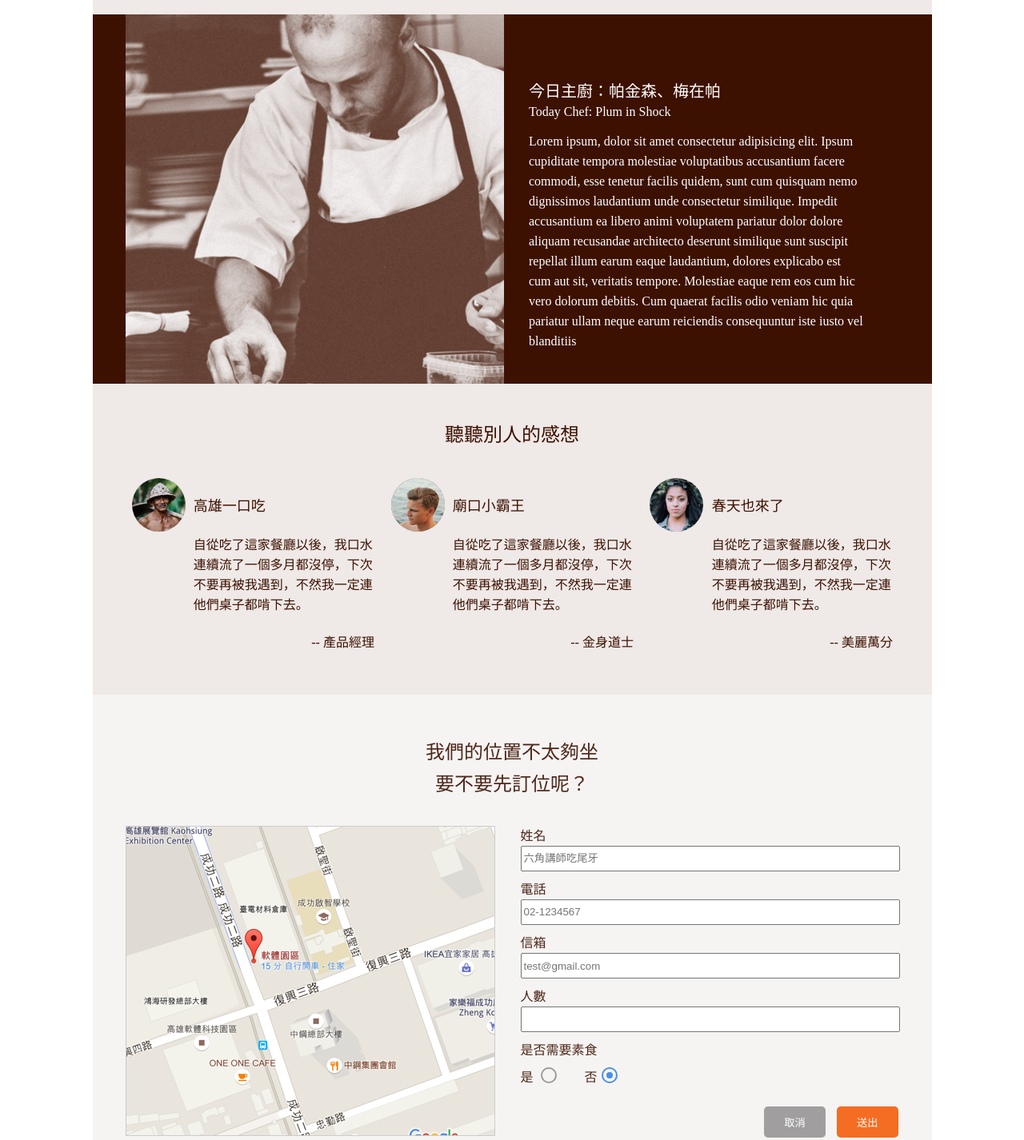
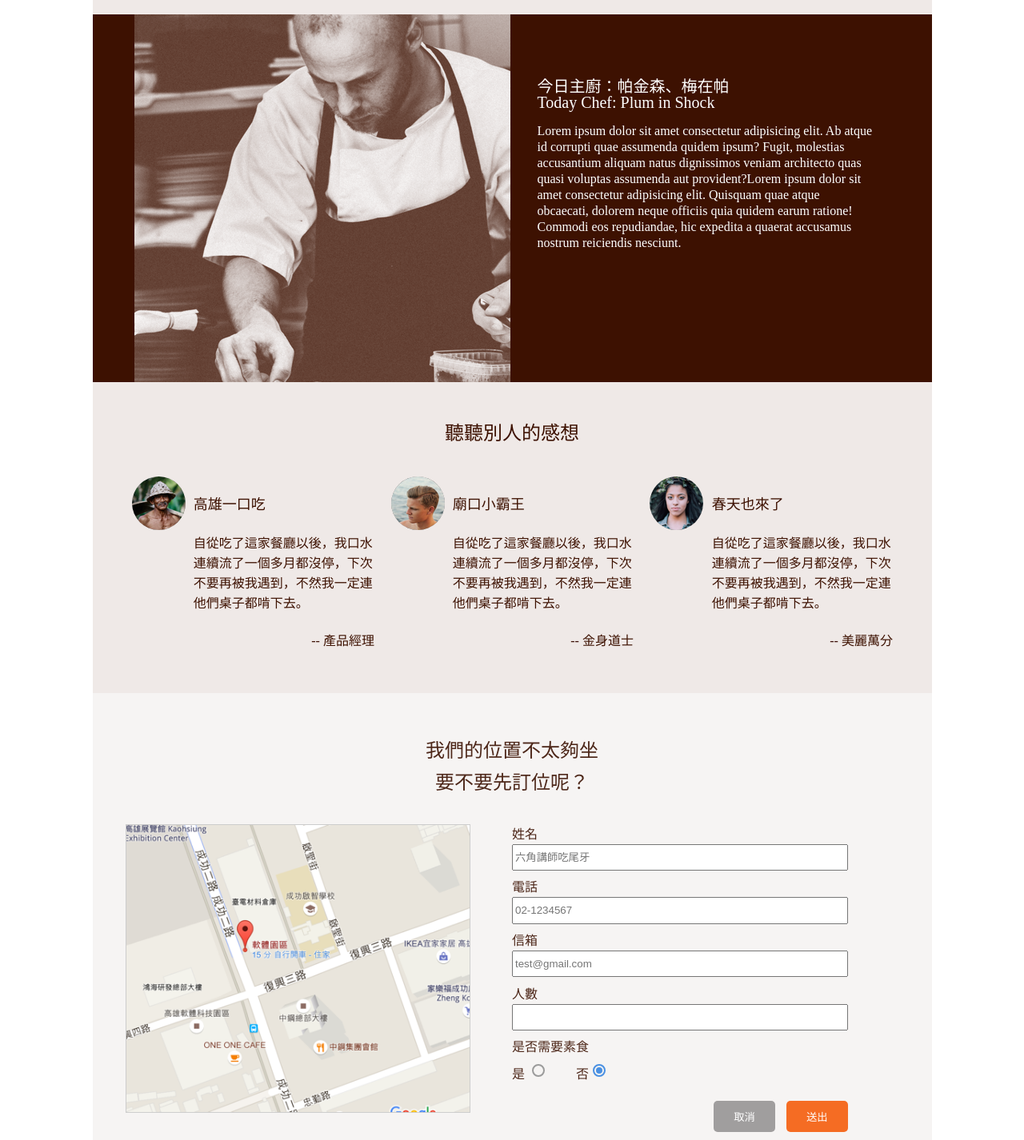
Before and after one commit to bucky0112/rwd_final_homework, a plain HTML site: page index.html in a window 1280 px wide. Shown: the part 1060-2486 px from the top of the page at 80% size. Drawn offline with Linux system fonts and the light colour scheme.

Commit message:
index完成

```diff
--- a/css/style.css
+++ b/css/style.css
@@ -47,6 +47,10 @@ img{
 	max-width: 100%;
 	height: auto;
 }
+
+*, *:before, *:after {
+    -webkit-box-sizing: border-box;
+    box-sizing: border-box; }
 /* ------------------------------------------- */
 
 .wrap{
@@ -66,6 +70,7 @@ img{
     padding-top: 1.5%;
     padding-left: 3%;
     padding-right: 3%;
+    padding-bottom: 1.5%;
 }
 
 .header h1{
@@ -183,7 +188,7 @@ img{
 }
 
 .three_secret  li{
-    width: 24%;
+    width: 31%;
     float: left;
     text-align: center;
     padding-left: 7%;
@@ -209,30 +214,38 @@ img{
 /* chef_info */
 
 .chef_info{
-    background: #3d1101;
+    background-color: #3d1101;
+}
+
+.chef_img{
+    background-image: url(../img/chef_info/main_chef_brown.png);
+    height: 460px;
+    width: 45%;
+    background-position: left center;
+    background-repeat: no-repeat;
+    float: left;
+    margin-left: 5%;
+}
+
+.chef_intro{
     color: white;
+    float: left;
+    width: 45%;
+    line-height: 20px;
+    padding: 80px 2% 50px 3%;
+}
+
+.chef_intro h2{
+    font-size: 20px;
+    margin-bottom: 16px;
+}
+
+.chef_intro h2 br{
     font-size: 16px;
 }
 
-.chef_info h2{
-    font-size: 20px;
-}
-
-.chef_info h3{
-    margin-bottom: 3%;
-}
-
-.chef_img{
-    float: left;
-    padding-left: 4%;
-    width: 45%;
-}
-
-.chef_main_content{
-    float: left;
-    width: 40%;
-    line-height: 25px;
-    margin: 8% 0 0 3%;
+.chef_intro p{
+    font-size: 16px;
 }
 
 /* .customer_impression */
@@ -295,16 +308,16 @@ img{
     margin-bottom: 3%;
 }
 
-.booking img{
+.map{
     max-width: 45%;
     float: left;
     padding-left: 4%;
 }
 
 .booking_form{
-    width: 45%;
-    float: right;
-    padding-right: 4%;
+    max-width: 45%;
+    float: left;
+    padding-left: 5%;
     line-height: 25px;
 }
 
@@ -313,9 +326,9 @@ img{
 }
 
 #guess_name,#tel,#mail,#people{
-    display: block;
-    width: 35em;
-    height: 2em;
+    width: 100%;
+    max-width: 500px;
+    height: 2.5em;
     margin-bottom: 2%;
 }
 
@@ -378,8 +391,8 @@ img{
 
   /* 藍點樣式 */
   .container .checkmark:after {
-    top: 4px;
-    left: 4px;
+    top: 2px;
+    left: 2px;
     width: 8px;
     height: 8px;
     border-radius: 50%;
@@ -474,6 +487,7 @@ img{
 }
 
 .social_media{
+    margin-top: 10%;
     margin-left: 50%;
 }
 
--- a/index.html
+++ b/index.html
@@ -70,12 +70,13 @@
                 </ul>
             </div>
             <div class="chef_info clearfix">
-                <img src="img/chef_info/main_chef_brown.png" alt="" class='chef_img'>
-                <div class="chef_main_content">
-                    <h2>今日主廚：帕金森、梅在帕</h2>
-                    <h3>Today Chef: Plum in Shock</h3>
-                    <p>Lorem ipsum, dolor sit amet consectetur adipisicing elit. Ipsum cupiditate tempora molestiae voluptatibus accusantium facere commodi, esse tenetur facilis quidem, sunt cum quisquam nemo dignissimos laudantium unde consectetur similique. Impedit accusantium ea libero animi voluptatem pariatur dolor dolore aliquam recusandae architecto deserunt similique sunt suscipit repellat illum earum eaque laudantium, dolores explicabo est cum aut sit, veritatis tempore. Molestiae eaque rem eos cum hic vero dolorum debitis. Cum quaerat facilis odio veniam hic quia pariatur ullam neque earum reiciendis consequuntur iste iusto vel blanditiis </p>
-                </div>
+                <ul>
+                    <li class="chef_img"></li>
+                    <li class="chef_intro">
+                        <h2>今日主廚：帕金森、梅在帕<br>Today Chef: Plum in Shock</h2>
+                        <p>Lorem ipsum dolor sit amet consectetur adipisicing elit. Ab atque id corrupti quae assumenda quidem ipsum? Fugit, molestias accusantium aliquam natus dignissimos veniam architecto quas quasi voluptas assumenda aut provident?Lorem ipsum dolor sit amet consectetur adipisicing elit. Quisquam quae atque obcaecati, dolorem neque officiis quia quidem earum ratione! Commodi eos repudiandae, hic expedita a quaerat accusamus nostrum reiciendis nesciunt.</p>
+                    </li>
+                </ul>
 
             </div>
             <div class="customer_impression">
@@ -120,7 +121,7 @@
                     <input type="email" name="mail" id="mail" placeholder="test@gmail.com">
 
                     <label for="people">人數</label>
-                    <input type="number" name="people" id="people">
+                    <input type="text" name="people" id="people">
 
                     <h3>是否需要素食</h3>
 
```
